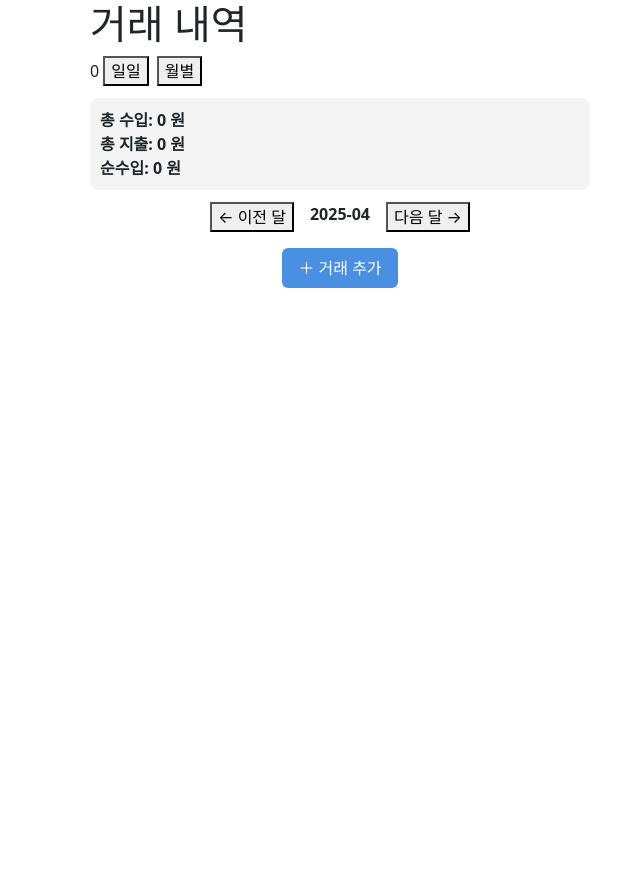
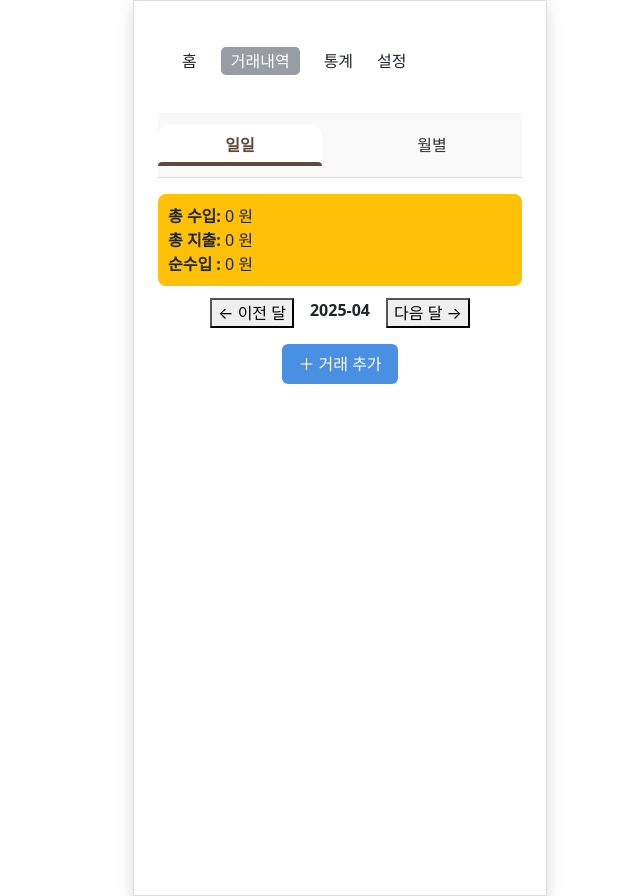
Before and after one commit to JaySeoong/Skeleton-Project, a Vue app: page /transactions in a window 1280 px wide. Shown: the whole page, without its empty margins (300-940 px from the left). Before the commit the page ends 800 px from the top, so only its background shows below. Built offline with nearby package versions, Linux system fonts and the light colour scheme; data requests are answered from the project's data file; sample sign-in values are in the browser's storage.

Commit message:
style: 1) 거래내역 디자인 일부 수정 2) 홈화면 거래 내역 추가 모달 활성화화

```diff
--- a/db.json
+++ b/db.json
@@ -911,7 +911,7 @@
       "amount": 2385055,
       "type": "income",
       "category": "월급",
-      "amount": 1234,
+      "date": "2025-03-01",
       "memo": "test"
     }
   ],
--- a/src/components/AddTransactionButton.vue
+++ b/src/components/AddTransactionButton.vue
@@ -1,19 +1,19 @@
 <template>
   <div class="add-button-container">
-    <button class="add-button" @click="goToTransactions">
+    <button class="add-button" @click="openTransactionModal">
       + 거래 내역 추가
     </button>
   </div>
 </template>
 
 <script setup>
-import { useRouter } from 'vue-router';
+import { useModalStore } from '@/stores/modalStore';
 
-const router = useRouter();
+const modal = useModalStore();
 
-// 👉 '/transactions' 경로로 이동 (거래 내역 등록 화면)
-const goToTransactions = () => {
-  router.push('/inputview');
+const openTransactionModal = () => {
+  modal.selectedDate = null; // 새로운 거래니까 날짜 지정 없음
+  modal.showForm = true; // 모달 열기
 };
 </script>
 
--- a/src/layouts/DefaultLayout.vue
+++ b/src/layouts/DefaultLayout.vue
@@ -5,12 +5,38 @@
     <!-- 실제 페이지 내용 -->
     <main class="p-6">
       <router-view />
+      <!-- ✅ 거래 추가 모달: 전역 어디서든 작동 -->
+      <BaseModal v-if="modal.showForm" @close="modal.close">
+        <template #header>거래 추가</template>
+
+        <template #body>
+          <TransactionForm
+            :date="modal.selectedDate"
+            @completed="onAddComplete"
+          />
+        </template>
+
+        <template #footer>
+          <button @click="modal.close">닫기</button>
+        </template>
+      </BaseModal>
     </main>
   </div>
 </template>
 
 <script setup>
-import { RouterLink } from 'vue-router';
+import BaseModal from '@/components/base/baseModal.vue';
+import TransactionForm from '@/views/TransactionForm.vue';
+import { useModalStore } from '@/stores/modalStore';
+import { useTransactionStore } from '@/stores/transactionStore';
+
+const modal = useModalStore();
+const transactionStore = useTransactionStore();
+
+const onAddComplete = async () => {
+  await transactionStore.fetchTransactions();
+  modal.close();
+};
 </script>
 
 <style scoped>
--- a/src/views/TransactionView.vue
+++ b/src/views/TransactionView.vue
@@ -1,10 +1,66 @@
 <template>
+  <div
+    class="d-flex justify-content-center align-items-center min-vh-100 bg-white"
+  >
+    <div
+      class="border shadow bg-white position-relative"
+      style="width: 414px; height: 896px"
+    >
+      <!-- 내용 영역 -->
+      <div
+        class="p-4 justify-content-center"
+        style="height: calc(100% - 120px); overflow-y: auto"
+      >
+        <!-- 네비게이션 바 -->
+        <nav
+          class="d-flex bg-white shadow-md p-4 flex gap-4"
+          style="width: 100%"
+        >
+          <ul class="d-flex gap-4 list-unstyled">
+            <li>
+              <RouterLink
+                to="/home"
+                class="font-semibold text-decoration-none text-dark hover:text-primary"
+              >
+                홈
+              </RouterLink>
+            </li>
+            <li>
+              <RouterLink
+                to="/transactions"
+                class="font-semibold text-decoration-none hover:text-primary"
+                style="
+                  background-color: #6c757d;
+                  opacity: 0.7;
+                  padding: 3px 10px;
+                  color: white;
+                  border-radius: 5px;
+                "
+              >
+                거래내역
+              </RouterLink>
+            </li>
+            <li>
+              <RouterLink
+                to="/dashboard"
+                class="font-semibold text-decoration-none text-dark hover:text-primary"
+              >
+                통계
+              </RouterLink>
+            </li>
+            <li>
+              <RouterLink
+                to="/profile"
+                class="font-semibold text-decoration-none text-dark hover:text-primary"
+              >
+                설정
+              </RouterLink>
+            </li>
+          </ul>
+        </nav>
         <div class="main-view">
-    <h1>거래 내역</h1>
-
           <!-- 👇 보기 모드 선택 탭: 일일 / 월별 -->
           <div class="view-toggle">
-      0
             <button
               @click="viewMode = 'daily'"
               :class="{ active: viewMode === 'daily' }"
@@ -21,9 +77,18 @@
 
           <!-- 💰 월간 수입/지출/순수입 요약 -->
           <div class="summary-box">
-      <div>총 수입: {{ totalIncome.toLocaleString() }} 원</div>
-      <div>총 지출: {{ totalExpense.toLocaleString() }} 원</div>
-      <div>순수입: {{ (totalIncome - totalExpense).toLocaleString() }} 원</div>
+            <div>
+              <span style="font-weight: bold">총 수입: </span
+              >{{ totalIncome.toLocaleString() }} 원
+            </div>
+            <div>
+              <span style="font-weight: bold">총 지출:</span>
+              {{ totalExpense.toLocaleString() }} 원
+            </div>
+            <div>
+              <span style="font-weight: bold"> 순수입 : </span
+              >{{ (totalIncome - totalExpense).toLocaleString() }} 원
+            </div>
           </div>
 
           <!-- 📅 월 변경 네비게이션 -->
@@ -61,7 +126,11 @@
               />
 
               <!-- ✨ 거래가 없을 경우 메시지 + 추가 버튼 -->
-        <div v-if="transactionsForSelectedDate.length === 0 && !modal.showForm">
+              <div
+                v-if="
+                  transactionsForSelectedDate.length === 0 && !modal.showForm
+                "
+              >
                 거래 내역이 없습니다.
                 <button class="add-button" @click="modal.showForm = true">
                   ＋ 거래 추가
@@ -80,6 +149,9 @@
               <button @click="modal.close">닫기</button>
             </template>
           </BaseModal>
+        </div>
+      </div>
+    </div>
   </div>
 </template>
 
@@ -175,11 +247,11 @@ const onAddComplete = () => {
 }
 
 .summary-box {
-  background: #f4f4f4;
+  background: #ffc107;
   padding: 10px;
   margin: 12px 0;
   border-radius: 8px;
-  font-weight: bold;
+  /* font-weight: bold; */
 }
 
 .month-navigation {
@@ -202,4 +274,57 @@ const onAddComplete = () => {
 .add-button:hover {
   background-color: #357bd8;
 }
+.tx-label {
+  font-size: 14px;
+  color: #555;
+}
+
+.income {
+  color: #4caf50;
+  font-weight: bold;
+}
+
+.expense {
+  color: #f44336;
+  font-weight: bold;
+}
+.view-toggle {
+  display: flex;
+  justify-content: center;
+  gap: 20px;
+  margin-bottom: 16px;
+  border-bottom: 1px solid #ddd;
+  background-color: #f9f9f9;
+  padding: 12px 0;
+}
+
+.view-toggle button {
+  flex: 1;
+  background: none;
+  border: none;
+  font-size: 1rem;
+  padding: 8px 16px;
+  color: #333;
+  cursor: pointer;
+  position: relative;
+  border-radius: 12px 12px 0 0;
+  transition: all 0.3s;
+}
+
+.view-toggle button.active {
+  background-color: white;
+  color: #5e4b3c;
+  font-weight: bold;
+}
+
+.view-toggle button.active::after {
+  content: '';
+  position: absolute;
+  bottom: -1px;
+  left: 0;
+  right: 0;
+  height: 4px;
+  background-color: #5e4b3c;
+  border-radius: 4px 4px 0 0;
+}
 </style>
```
Also changed, not shown: src/views/Dashboard.vue (+0 -44 lines), src/views/TransactionForm.vue (+0 -114 lines). Lines whose indentation alone changed are shown as unchanged.
